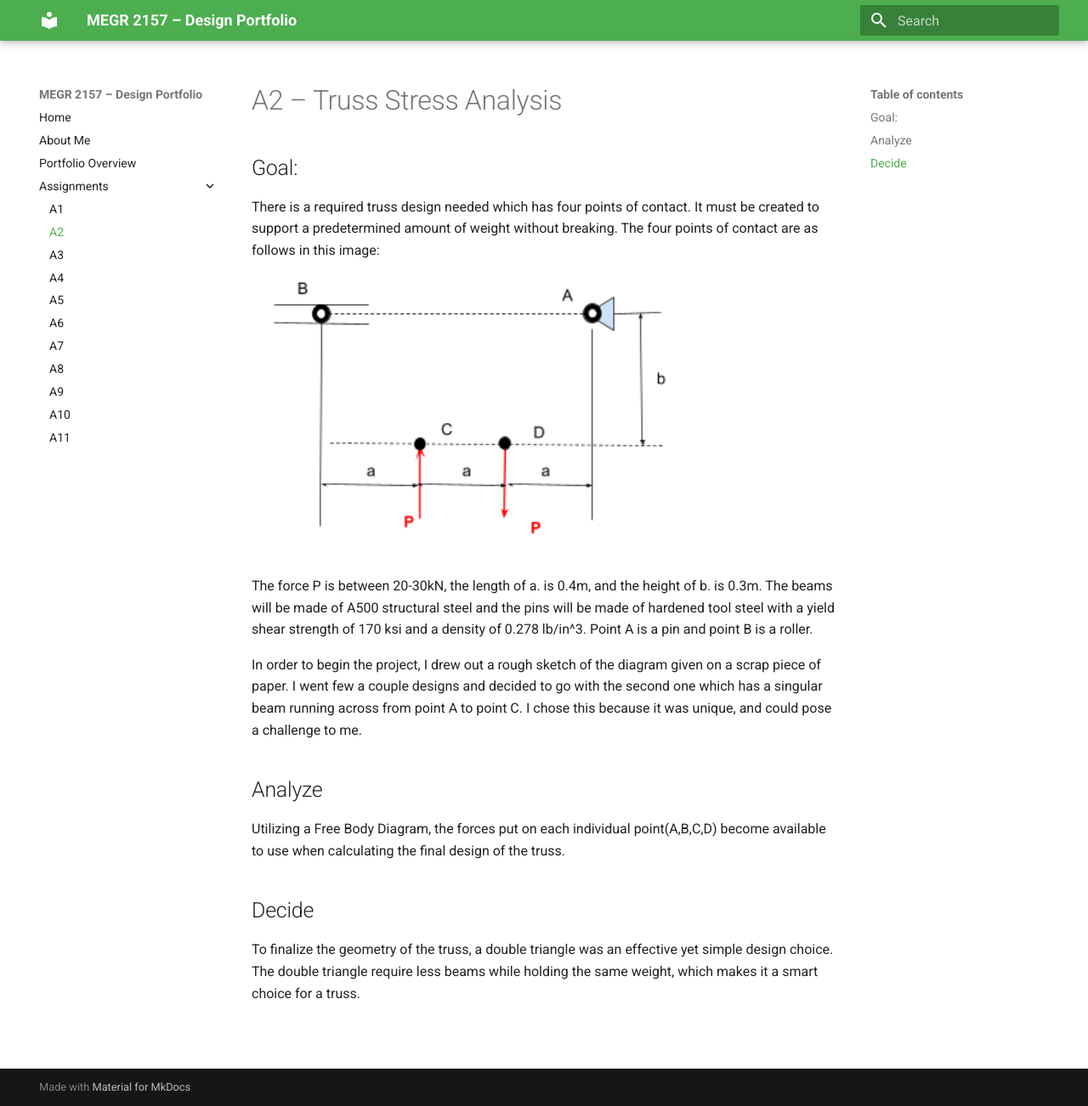
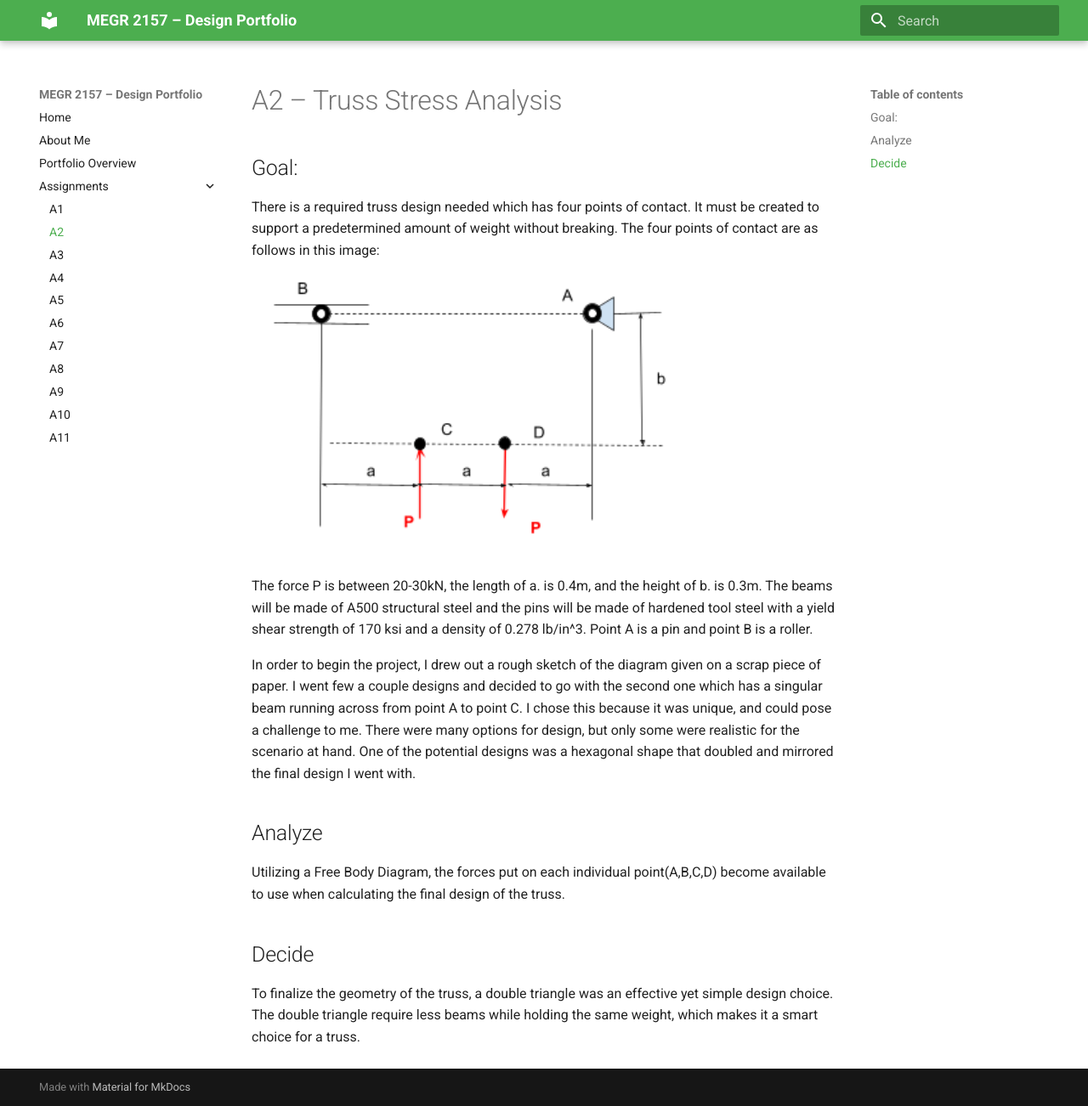
Before and after one commit to dadams78/design-projects-portfolio, an MkDocs documentation site: the page built from docs/assignments/A02/index.md, in a window 1280 px wide and 1302 px high. Shown: the whole window at 85% size. Built offline with MkDocs 1.6.1 and Material for MkDocs 9.7.7, drawn with Linux system fonts in a browser that asks for light colours.

Commit message:
Update index.md

```diff
--- a/docs/assignments/A02/index.md
+++ b/docs/assignments/A02/index.md
@@ -7,7 +7,8 @@ There is a required truss design needed which has four points of contact. It mus
 
 The force P is between 20-30kN, the length of a. is 0.4m, and the height of b. is 0.3m. The beams will be made of A500 structural steel and the pins will be made of hardened tool steel with a yield shear strength of 170 ksi and a density of 0.278 lb/in^3. Point A is a pin and point B is a roller.
 
-In order to begin the project, I drew out a rough sketch of the diagram given on a scrap piece of paper. I went few a couple designs and decided to go with the second one which has a singular beam running across from point A to point C. I chose this because it was unique, and could pose a challenge to me.
+In order to begin the project, I drew out a rough sketch of the diagram given on a scrap piece of paper. I went few a couple designs and decided to go with the second one which has a singular beam running across from point A to point C. I chose this because it was unique, and could pose a challenge to me. There were many options for design, but only some were realistic for the scenario at hand. One of the potential designs was a hexagonal shape that doubled and mirrored the final design I went with.
+
 ## Analyze
 Utilizing a Free Body Diagram, the forces put on each individual point(A,B,C,D) become available to use when calculating the final design of the truss.
 
```
